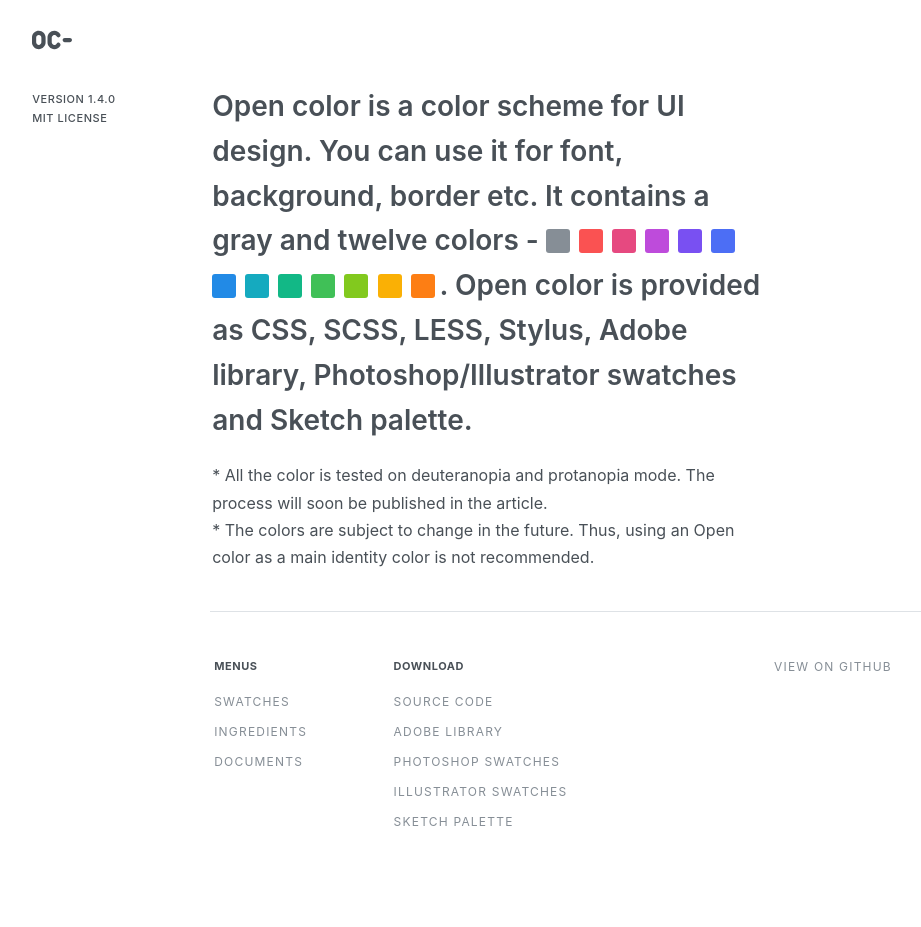
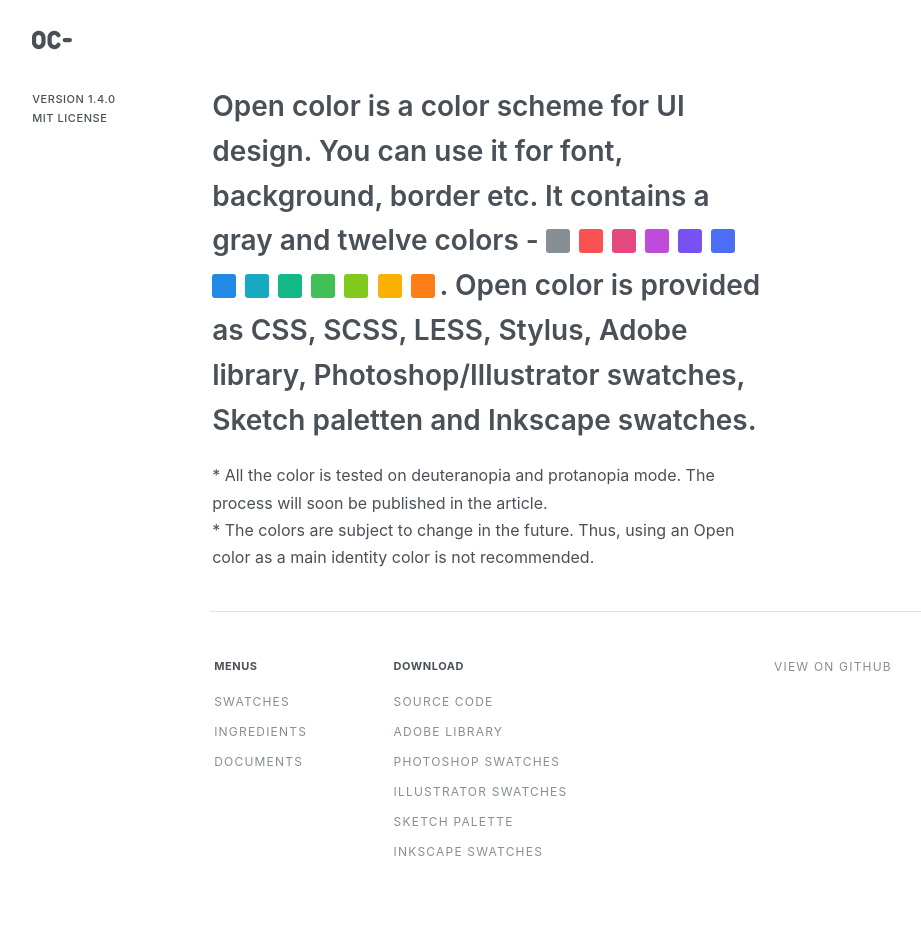
Before and after one commit to yeun/open-color, a Jekyll site: the page built from docs/index.html, in a window 1280 px wide. Shown: the whole page, without its empty margins (159-1080 px from the left). Built offline with Jekyll 4.4.1, drawn with Linux system fonts in a browser that asks for light colours; nearby versions of some CDN libraries; library files that are not in the unit come from our copies; before the commit the page ends 900 px from its top, so only the background shows below that.

Commit message:
Add inkscape swatches download link

```diff
--- a/docs/_includes/introduction.html
+++ b/docs/_includes/introduction.html
@@ -7,7 +7,7 @@
         <span class="introduction-color introduction-{{ color }}"></span>
       {% endfor %}.
       </span>
-      Open color is provided as CSS, SCSS, LESS, Stylus, Adobe library, Photoshop/Illustrator swatches and Sketch palette.
+      Open color is provided as CSS, SCSS, LESS, Stylus, Adobe library, Photoshop/Illustrator swatches, Sketch paletten and Inkscape swatches.
     </p>
     <div class="note">
       * All the color is tested on deuteranopia and protanopia mode. The process will soon be published in the article.
--- a/docs/_layouts/default.html
+++ b/docs/_layouts/default.html
@@ -79,6 +79,7 @@
             <li><a class="nav-menu" href="{{ site.baseurl }}/asset/download/open-color_{{ site.oc-version }}.aco" download>Photoshop swatches</a></li>
             <li><a class="nav-menu" href="{{ site.baseurl }}/asset/download/open-color_{{ site.oc-version }}.ase" download>Illustrator swatches</a></li>
             <li><a class="nav-menu" href="{{ site.baseurl }}/asset/download/open-color_{{ site.oc-version }}.sketchpalette" download>Sketch palette</a></li>
+            <li><a class="nav-menu" href="{{ site.baseurl }}/asset/download/open-color_{{ site.oc-version }}.gpl" download>Inkscape swatches</a></li>
           </ul>
           <ul class="nav-menus menus-github">
             <li>
```
